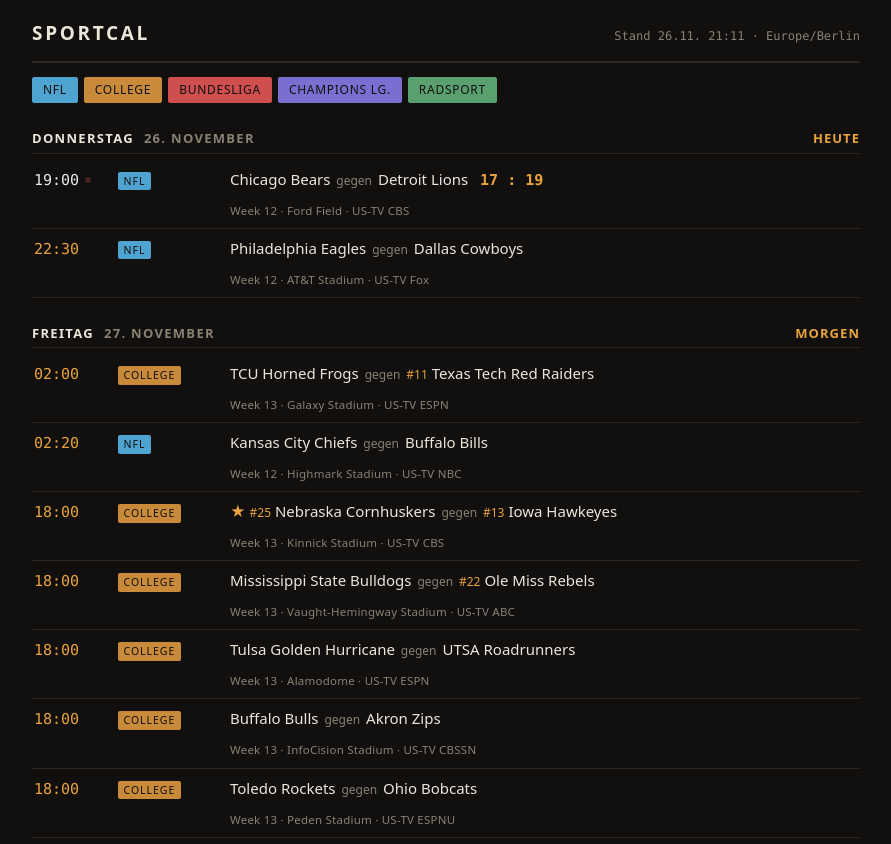
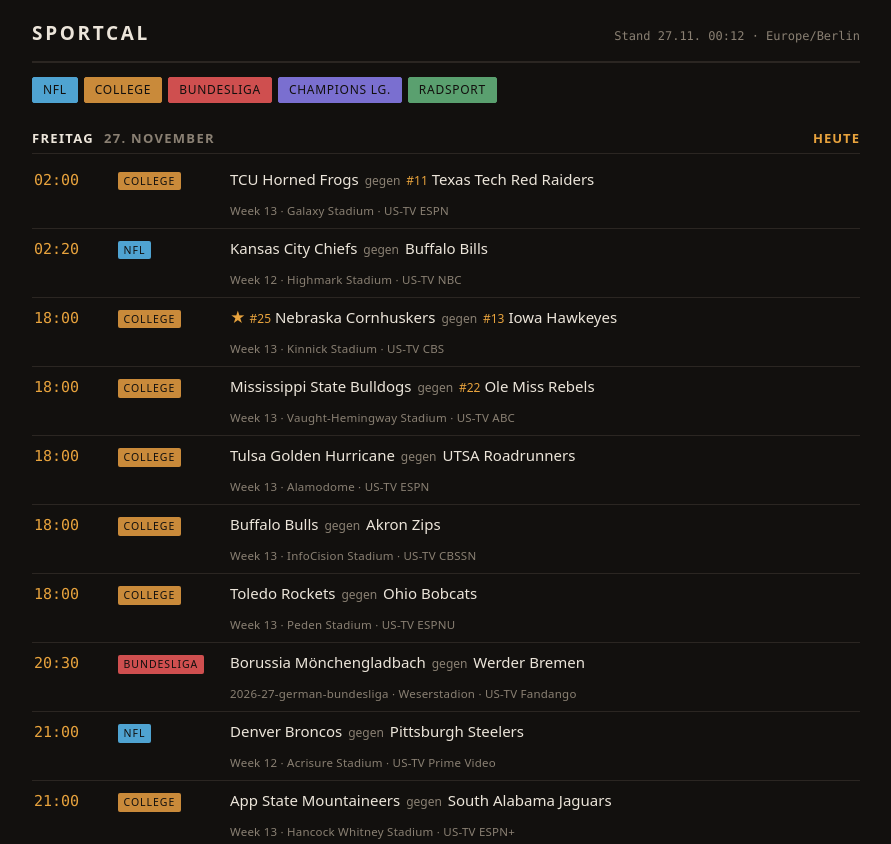
Before and after one commit to xb1257/xiphos-pub, a plain HTML site: page index.html in a window 1280 px wide. Shown: the top 844 px of the page, without its empty margins (194-1085 px from the left). Drawn offline with Linux system fonts and the light colour scheme.

Commit message:
auto-update 2026-11-27T00:15:01+01:00

```diff
--- a/index.html
+++ b/index.html
@@ -84,27 +84,12 @@ footer .fail::before{content:"\25CF";color:#e05b4b;padding-right:5px}
 <div class="wrap">
   <header>
     <h1>Sportcal</h1>
-    <div class="stamp">Stand 26.11. 21:11 · Europe/Berlin</div>
+    <div class="stamp">Stand 27.11. 00:12 · Europe/Berlin</div>
   </header>
   <div class="filters"><button class="chip" data-league="nfl" style="--c:#4fa3d1" aria-pressed="true">NFL</button><button class="chip" data-league="cfb" style="--c:#c98a3a" aria-pressed="true">College</button><button class="chip" data-league="bl1" style="--c:#cf4f4f" aria-pressed="true">Bundesliga</button><button class="chip" data-league="ucl" style="--c:#7a6fd0" aria-pressed="true">Champions Lg.</button><button class="chip" data-league="cycling" style="--c:#5aa06f" aria-pressed="true">Radsport</button></div>
 
   <section class="day">
-         <h2><span class="dow">Donnerstag</span><span>26. November</span><span class="rel">heute</span></h2>
-         <div class="row is-live" data-league="nfl">
-       <div class="t">19:00<span class="dot" title="läuft"></span></div>
-       <div class="lg"><span class="badge" style="--a:#4fa3d1">NFL</span></div>
-       <div class="m">Chicago Bears <span class="vs">gegen</span> Detroit Lions <span class="score">17 : 19</span></div>
-       <div class="meta">Week 12 · Ford Field · US-TV CBS</div>
-     </div>
-<div class="row" data-league="nfl">
-       <div class="t">22:30</div>
-       <div class="lg"><span class="badge" style="--a:#4fa3d1">NFL</span></div>
-       <div class="m">Philadelphia Eagles <span class="vs">gegen</span> Dallas Cowboys </div>
-       <div class="meta">Week 12 · AT&amp;T Stadium · US-TV Fox</div>
-     </div>
-       </section>
-<section class="day">
-         <h2><span class="dow">Freitag</span><span>27. November</span><span class="rel">morgen</span></h2>
+         <h2><span class="dow">Freitag</span><span>27. November</span><span class="rel">heute</span></h2>
          <div class="row" data-league="cfb">
        <div class="t">02:00</div>
        <div class="lg"><span class="badge" style="--a:#c98a3a">College</span></div>
@@ -191,7 +176,7 @@ footer .fail::before{content:"\25CF";color:#e05b4b;padding-right:5px}
      </div>
        </section>
 <section class="day">
-         <h2><span class="dow">Samstag</span><span>28. November</span><span class="rel"></span></h2>
+         <h2><span class="dow">Samstag</span><span>28. November</span><span class="rel">morgen</span></h2>
          <div class="row" data-league="cfb">
        <div class="t">01:30</div>
        <div class="lg"><span class="badge" style="--a:#c98a3a">College</span></div>
```
